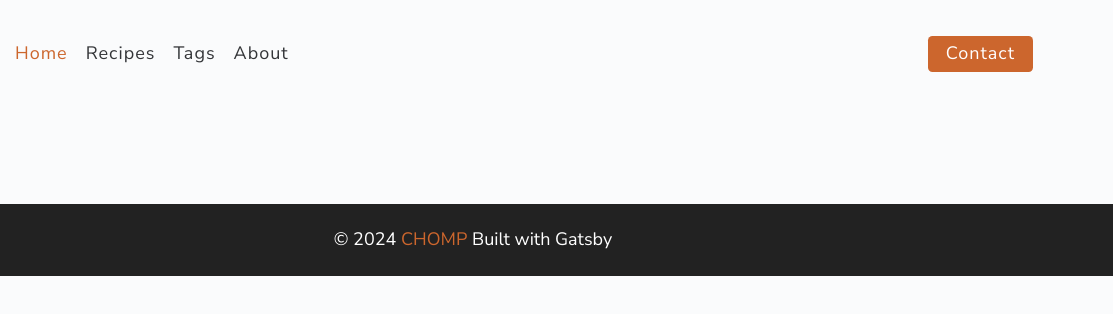
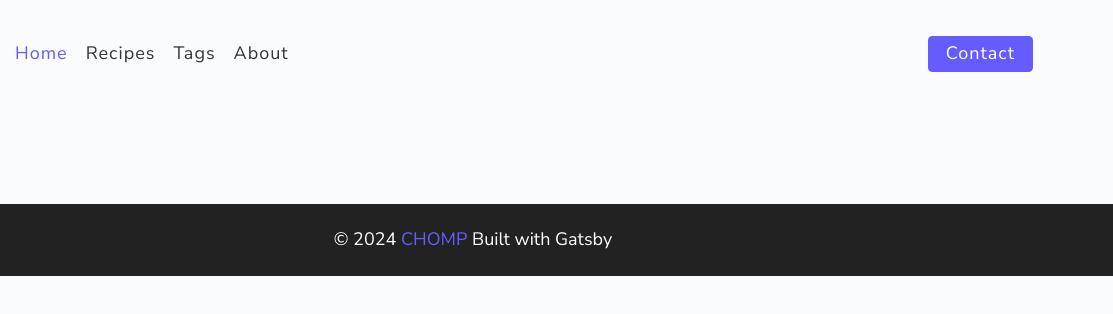
Before and after one commit to Harry-Yates/chomp, a Gatsby site: page / in a window 1280 px wide. Shown: the full height of the page, 167-1280 px from the left. Built offline with nearby package versions, Linux system fonts and the light colour scheme; Gatsby itself is replaced by a stand-in of ours; a web font is replaced by a local one.

Commit message:
css scheme revert

```diff
--- a/src/styles/main.css
+++ b/src/styles/main.css
@@ -9,20 +9,20 @@
   /* COLORS  */
 
   /* primary */
---primary-0: #FFE8D6;
---primary-50: #FFD3B2;
---primary-100: #FFBD8E;
---primary-200: #FFA869;
---primary-300: #FF9333;
---primary-400: #E57C30;
+  --primary-0: #f0efff;
+  --primary-50: #d8d6ff;
+  --primary-100: #c1beff;
+  --primary-200: #aaa5ff;
+  --primary-300: #938dff;
+  --primary-400: #7b74ff;
   /* main */
---primary-500: #CC662D;
---primary-600: #B3502A;
---primary-700: #993B27;
---primary-800: #802725;
---primary-900: #661C1E;
---primary-1000: #4D1317;
---primary-1100: #340A0E;
+  --primary-500: #645cff;
+  --primary-600: #554ed9;
+  --primary-700: #4640b3;
+  --primary-800: #37338c;
+  --primary-900: #282566;
+  --primary-1000: #191740;
+  --primary-1100: #0a0919;
 
   /* grey */
   --grey-0: #fafbfc;
```
